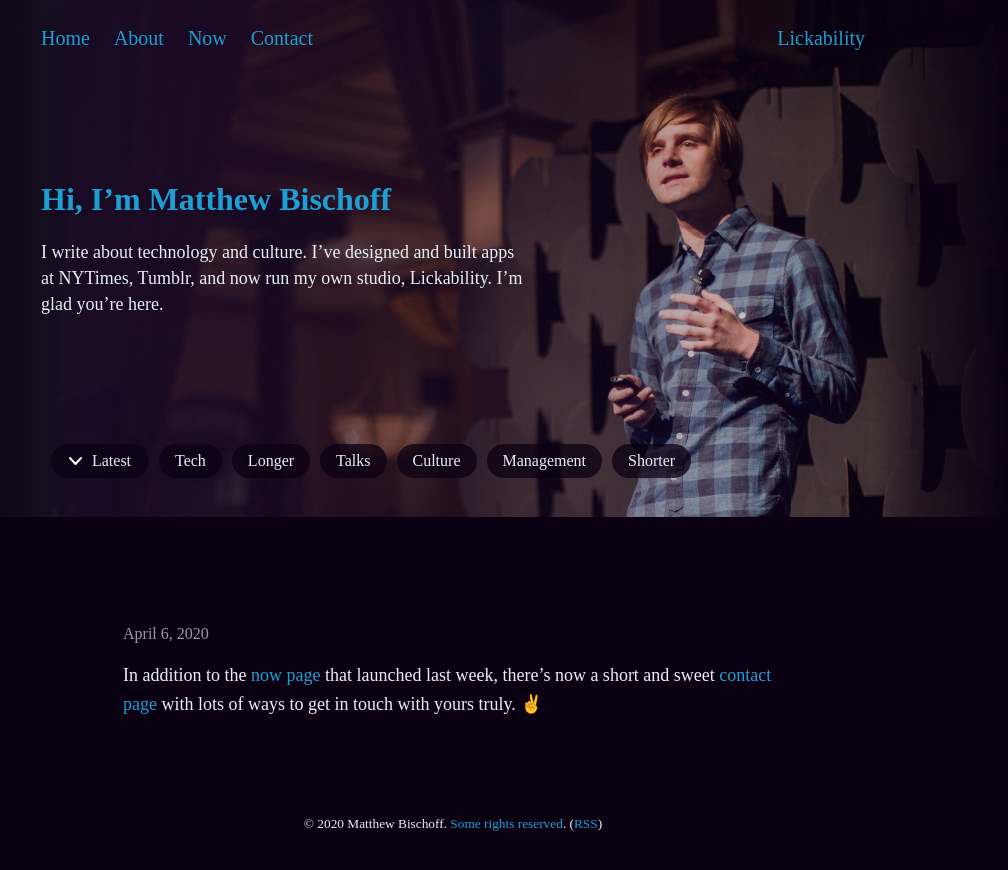
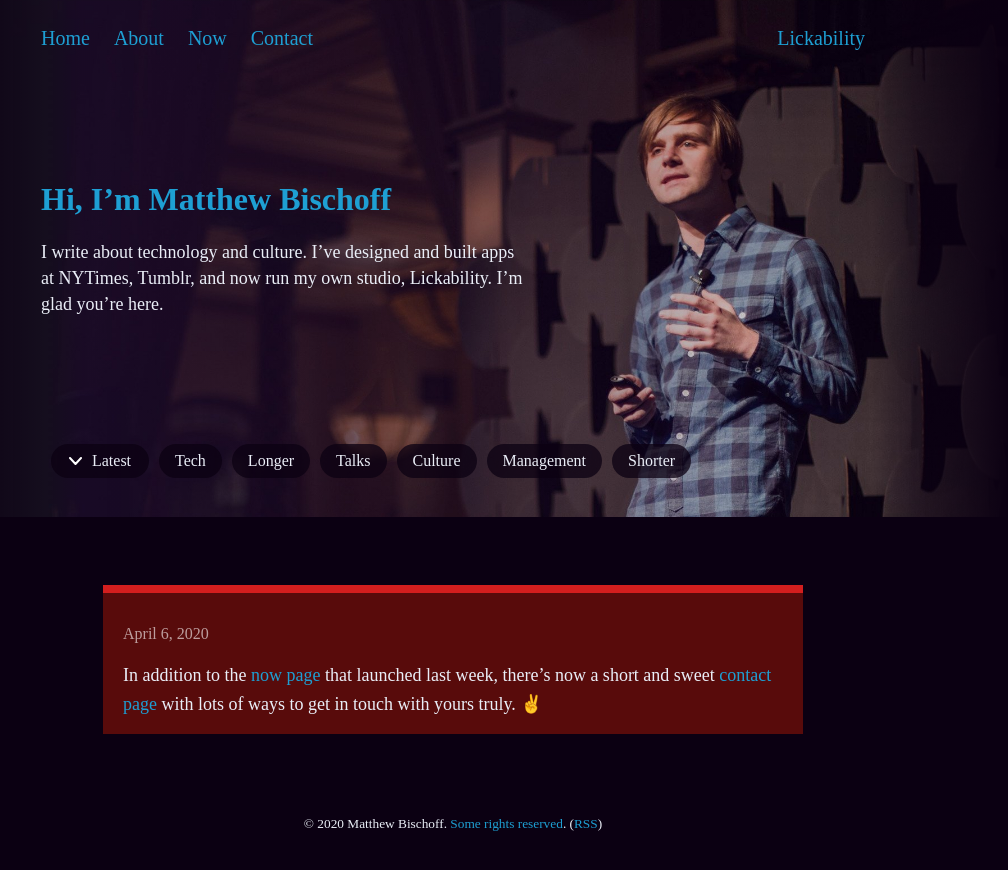
Before and after one commit to mbbischoff/website, a Jekyll site: the page built from _posts/2020-04-06-contact-page.markdown, in a window 1280 px wide. Shown: the top 870 px of the page, without its empty margins (187-1195 px from the left). Built offline with Jekyll 4.4.1, drawn with Linux system fonts in a browser that asks for light colours; some web fonts are replaced.

Commit message:
Updated Contact Page

```diff
--- a/_posts/2020-04-06-contact-page.markdown
+++ b/_posts/2020-04-06-contact-page.markdown
@@ -9,7 +9,7 @@ description: In addition to the [now page](/now) that launched last week, there
   now a short and sweet [contact page](/contact) with lots of ways to get in touch
   with yours truly. ✌️
 format: tweet
-color: Red
+color: red
 ---
 
 In addition to the [now page](/now) that launched last week, there’s now a short and sweet [contact page](/contact) with lots of ways to get in touch with yours truly. ✌️
```
